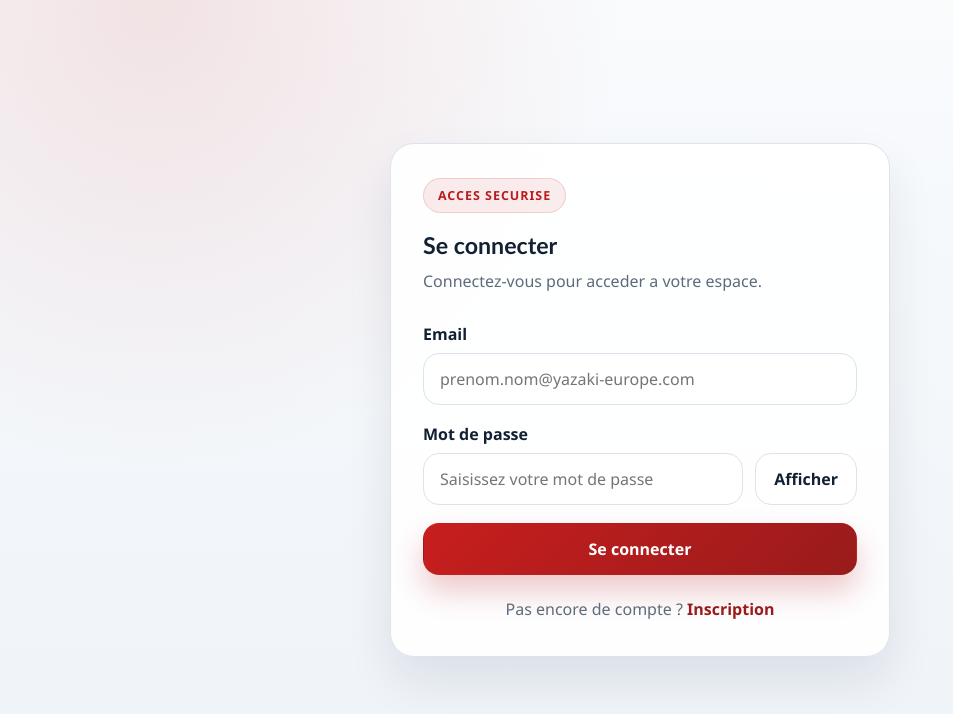
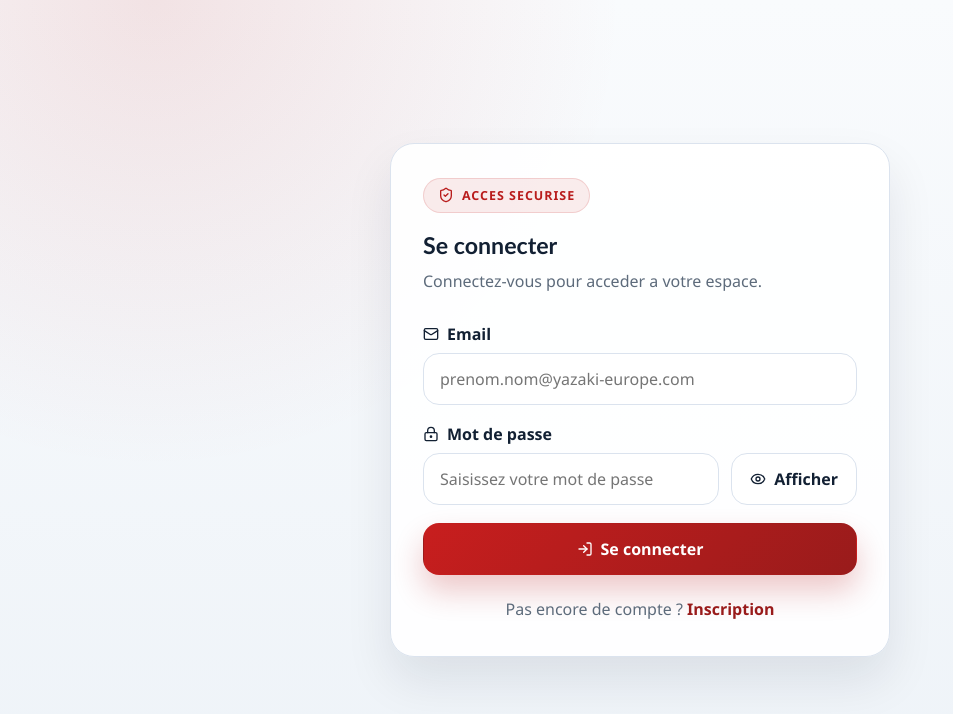
Before and after one commit to rami883/pfe2026, a React app in the folder frontend/: page /login in a window 1280 px wide. Shown: the top 714 px of the page, without its empty margins (0-953 px from the left). Built offline with nearby package versions, Linux system fonts and the light colour scheme; no server answers; the HTML template or start-up script is replaced by a standard one.

Commit message:
add icons

```diff
--- a/frontend/package.json
+++ b/frontend/package.json
@@ -10,6 +10,7 @@
     "preview": "vite preview"
   },
   "dependencies": {
+    "lucide-react": "^1.7.0",
     "react": "^19.2.4",
     "react-dom": "^19.2.4",
     "react-router-dom": "^7.13.1"
--- a/frontend/src/App.css
+++ b/frontend/src/App.css
@@ -49,6 +49,7 @@
 .portal-badge {
   display: inline-flex;
   align-items: center;
+  gap: 8px;
   width: fit-content;
   margin-bottom: 18px;
   padding: 8px 14px;
@@ -95,6 +96,12 @@
 .field-group label {
   font-weight: 700;
   color: var(--text);
+}
+
+.field-label {
+  display: inline-flex;
+  align-items: center;
+  gap: 8px;
 }
 
 .field-group input,
@@ -293,19 +300,44 @@
   letter-spacing: 0.06em;
 }
 
+.portal-card__label--with-icon {
+  display: inline-flex;
+  align-items: center;
+  gap: 8px;
+}
+
 .status-panel {
   position: relative;
   padding: 40px 32px;
 }
 
-.status-pulse {
+.status-icon {
   display: inline-flex;
-  width: 14px;
-  height: 14px;
+  align-items: center;
+  justify-content: center;
+  width: 34px;
+  height: 34px;
   margin-bottom: 18px;
   border-radius: 999px;
   background: linear-gradient(135deg, #c81e1e, #ef4444);
+  color: #fff;
   box-shadow: 0 0 0 10px rgba(239, 68, 68, 0.12);
+}
+
+.status-icon--loading svg {
+  animation: spin 1s linear infinite;
+}
+
+.button-content {
+  display: inline-flex;
+  align-items: center;
+  gap: 8px;
+}
+
+@keyframes spin {
+  to {
+    transform: rotate(360deg);
+  }
 }
 
 @media (max-width: 768px) {
--- a/frontend/src/components/FullScreenStatus.jsx
+++ b/frontend/src/components/FullScreenStatus.jsx
@@ -1,8 +1,12 @@
+import { LoaderCircle } from 'lucide-react'
+
 function FullScreenStatus({ title, message }) {
   return (
     <main className="status-screen" role="status" aria-live="polite">
       <section className="status-panel">
-        <span className="status-pulse" aria-hidden="true" />
+        <span className="status-icon status-icon--loading" aria-hidden="true">
+          <LoaderCircle size={18} />
+        </span>
         <h1>{title}</h1>
         <p>{message}</p>
       </section>
--- a/frontend/src/components/RegisterForm.jsx
+++ b/frontend/src/components/RegisterForm.jsx
@@ -1,4 +1,13 @@
 import { useState } from 'react'
+import {
+  Eye,
+  EyeOff,
+  LockKeyhole,
+  Mail,
+  Shield,
+  User,
+  UserPlus,
+} from 'lucide-react'
 import { Link, useNavigate } from 'react-router-dom'
 import { registerRequest } from '../api/authApi'
 import { roleOptions } from '../config/roles'
@@ -89,7 +98,10 @@ function RegisterForm() {
       <section className="login-panel">
         <div className="login-card register-card">
           <div className="login-card__header">
-            <span className="login-card__badge">Inscription</span>
+            <span className="login-card__badge">
+              <UserPlus size={16} aria-hidden="true" />
+              Inscription
+            </span>
             <h2>Creer un compte</h2>
             <p>
               Completez le formulaire pour creer un compte Directeur ou
@@ -100,7 +112,10 @@ function RegisterForm() {
           <form className="login-form" onSubmit={handleSubmit} noValidate>
             <div className="register-grid">
               <div className="field-group">
-                <label htmlFor="nom">Nom</label>
+                <label htmlFor="nom" className="field-label">
+                  <User size={16} aria-hidden="true" />
+                  Nom
+                </label>
                 <input
                   id="nom"
                   name="nom"
@@ -117,7 +132,10 @@ function RegisterForm() {
               </div>
 
               <div className="field-group">
-                <label htmlFor="prenom">Prenom</label>
+                <label htmlFor="prenom" className="field-label">
+                  <User size={16} aria-hidden="true" />
+                  Prenom
+                </label>
                 <input
                   id="prenom"
                   name="prenom"
@@ -135,7 +153,10 @@ function RegisterForm() {
             </div>
 
             <div className="field-group">
-              <label htmlFor="role">Role</label>
+              <label htmlFor="role" className="field-label">
+                <Shield size={16} aria-hidden="true" />
+                Role
+              </label>
               <select
                 id="role"
                 name="role"
@@ -164,7 +185,10 @@ function RegisterForm() {
             </div>
 
             <div className="field-group">
-              <label htmlFor="email">Email professionnel</label>
+              <label htmlFor="email" className="field-label">
+                <Mail size={16} aria-hidden="true" />
+                Email professionnel
+              </label>
               <input
                 id="email"
                 name="email"
@@ -183,7 +207,10 @@ function RegisterForm() {
             </div>
 
             <div className="field-group">
-              <label htmlFor="password">Mot de passe</label>
+              <label htmlFor="password" className="field-label">
+                <LockKeyhole size={16} aria-hidden="true" />
+                Mot de passe
+              </label>
               <div className="password-field">
                 <input
                   id="password"
@@ -204,7 +231,14 @@ function RegisterForm() {
                       : 'Afficher le mot de passe'
                   }
                 >
-                  {isPasswordVisible ? 'Masquer' : 'Afficher'}
+                  <span className="button-content">
+                    {isPasswordVisible ? (
+                      <EyeOff size={16} aria-hidden="true" />
+                    ) : (
+                      <Eye size={16} aria-hidden="true" />
+                    )}
+                    {isPasswordVisible ? 'Masquer' : 'Afficher'}
+                  </span>
                 </button>
               </div>
               {errors.password ? (
@@ -215,7 +249,10 @@ function RegisterForm() {
             </div>
 
             <div className="field-group">
-              <label htmlFor="confirmPassword">Confirmer le mot de passe</label>
+              <label htmlFor="confirmPassword" className="field-label">
+                <LockKeyhole size={16} aria-hidden="true" />
+                Confirmer le mot de passe
+              </label>
               <div className="password-field">
                 <input
                   id="confirmPassword"
@@ -238,7 +275,14 @@ function RegisterForm() {
                       : 'Afficher la confirmation du mot de passe'
                   }
                 >
-                  {isConfirmPasswordVisible ? 'Masquer' : 'Afficher'}
+                  <span className="button-content">
+                    {isConfirmPasswordVisible ? (
+                      <EyeOff size={16} aria-hidden="true" />
+                    ) : (
+                      <Eye size={16} aria-hidden="true" />
+                    )}
+                    {isConfirmPasswordVisible ? 'Masquer' : 'Afficher'}
+                  </span>
                 </button>
               </div>
               {errors.confirmPassword ? (
@@ -259,7 +303,10 @@ function RegisterForm() {
               className="primary-button primary-button--wide"
               disabled={isSubmitting}
             >
-              {isSubmitting ? 'Creation en cours...' : 'Creer un compte'}
+              <span className="button-content">
+                <UserPlus size={16} aria-hidden="true" />
+                {isSubmitting ? 'Creation en cours...' : 'Creer un compte'}
+              </span>
             </button>
 
             <p className="auth-switch">
--- a/frontend/src/pages/DirectorPlaceholderPage.jsx
+++ b/frontend/src/pages/DirectorPlaceholderPage.jsx
@@ -1,9 +1,11 @@
+import { LayoutDashboard } from 'lucide-react'
 import RoleWelcomeCard from '../components/RoleWelcomeCard'
 
 function DirectorPlaceholderPage() {
   return (
     <RoleWelcomeCard
       accentLabel="Espace direction"
+      accentIcon={LayoutDashboard}
       title="Placeholder Directeur"
       subtitle="Cet espace est pret a accueillir le futur dashboard de direction, avec indicateurs de pilotage et vues strategiques."
     />
--- a/frontend/src/pages/LoginPage.jsx
+++ b/frontend/src/pages/LoginPage.jsx
@@ -1,4 +1,5 @@
 import { useEffect, useState } from 'react'
+import { Eye, EyeOff, LockKeyhole, LogIn, Mail, ShieldCheck } from 'lucide-react'
 import { Link, useLocation, useNavigate } from 'react-router-dom'
 import { useAuth } from '../auth/useAuth'
 import { normalizeRole, roleHomePaths } from '../config/roles'
@@ -77,7 +78,10 @@ function LoginPage() {
       <section className="login-panel">
         <div className="login-card">
           <div className="login-card__header">
-            <span className="login-card__badge">Acces securise</span>
+            <span className="login-card__badge">
+              <ShieldCheck size={16} aria-hidden="true" />
+              Acces securise
+            </span>
             <h2>Se connecter</h2>
             <p>Connectez-vous pour acceder a votre espace.</p>
           </div>
@@ -90,7 +94,10 @@ function LoginPage() {
             ) : null}
 
             <div className="field-group">
-              <label htmlFor="email">Email</label>
+              <label htmlFor="email" className="field-label">
+                <Mail size={16} aria-hidden="true" />
+                Email
+              </label>
               <input
                 id="email"
                 name="email"
@@ -104,7 +111,10 @@ function LoginPage() {
             </div>
 
             <div className="field-group">
-              <label htmlFor="password">Mot de passe</label>
+              <label htmlFor="password" className="field-label">
+                <LockKeyhole size={16} aria-hidden="true" />
+                Mot de passe
+              </label>
               <div className="password-field">
                 <input
                   id="password"
@@ -126,7 +136,14 @@ function LoginPage() {
                       : 'Afficher le mot de passe'
                   }
                 >
-                  {isPasswordVisible ? 'Masquer' : 'Afficher'}
+                  <span className="button-content">
+                    {isPasswordVisible ? (
+                      <EyeOff size={16} aria-hidden="true" />
+                    ) : (
+                      <Eye size={16} aria-hidden="true" />
+                    )}
+                    {isPasswordVisible ? 'Masquer' : 'Afficher'}
+                  </span>
                 </button>
               </div>
             </div>
@@ -142,7 +159,10 @@ function LoginPage() {
               className="primary-button primary-button--wide"
               disabled={isSubmitting}
             >
-              {isSubmitting ? 'Connexion en cours...' : 'Se connecter'}
+              <span className="button-content">
+                <LogIn size={16} aria-hidden="true" />
+                {isSubmitting ? 'Connexion en cours...' : 'Se connecter'}
+              </span>
             </button>
 
             <p className="auth-switch">
--- a/frontend/src/pages/StockManagerPlaceholderPage.jsx
+++ b/frontend/src/pages/StockManagerPlaceholderPage.jsx
@@ -1,9 +1,11 @@
+import { Boxes } from 'lucide-react'
 import RoleWelcomeCard from '../components/RoleWelcomeCard'
 
 function StockManagerPlaceholderPage() {
   return (
     <RoleWelcomeCard
       accentLabel="Espace stock"
+      accentIcon={Boxes}
       title="Placeholder Gestionnaire de stock"
       subtitle="Cet espace est pret a accueillir le futur dashboard logistique, avec suivi d'inventaire et pilotage des flux."
     />
```
Also changed, not shown: frontend/src/components/RoleWelcomeCard.jsx (+23 -6 lines), frontend/src/pages/NotFoundPage.jsx (+8 -1 lines), 1 other file (tests, documents, lock files or other folders).
